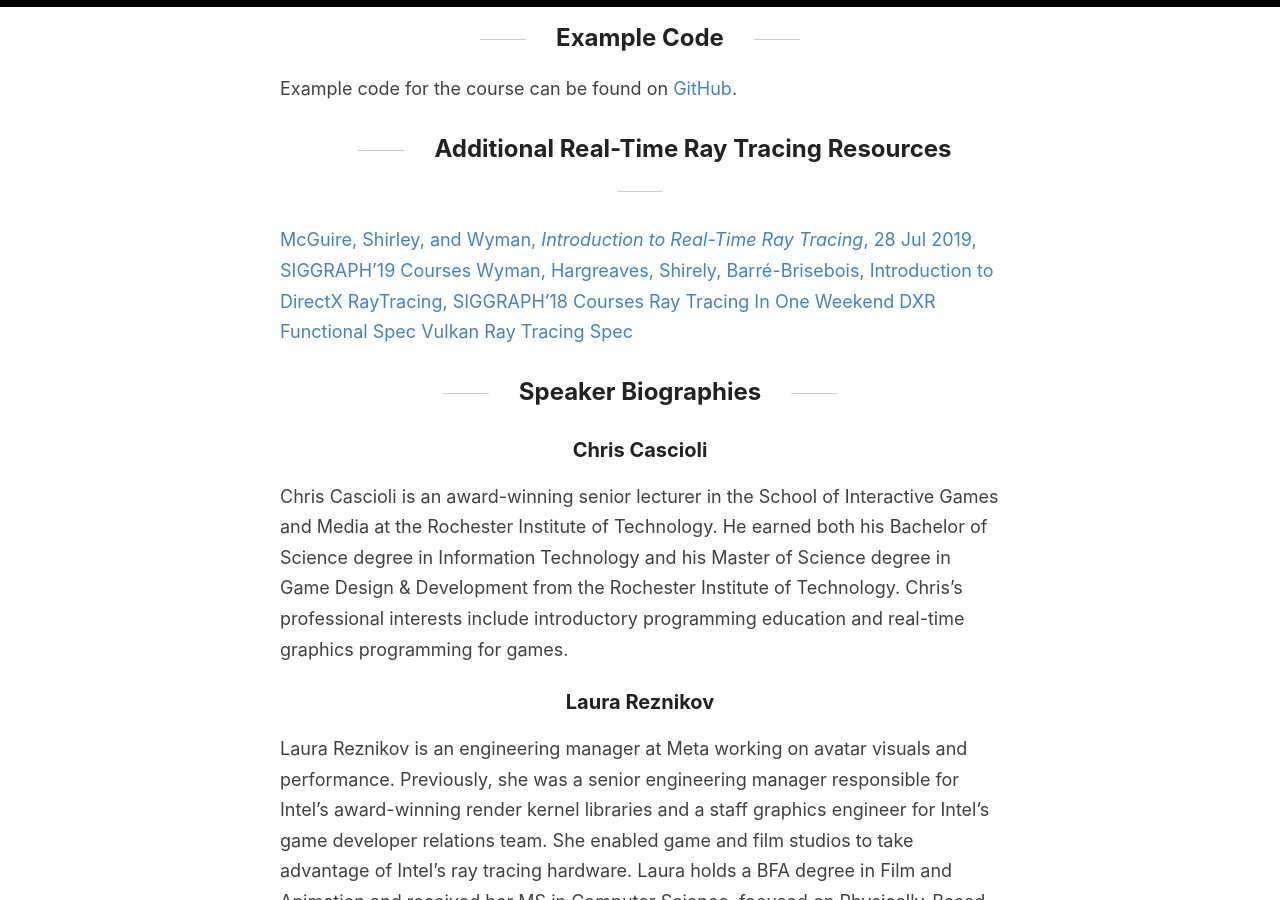
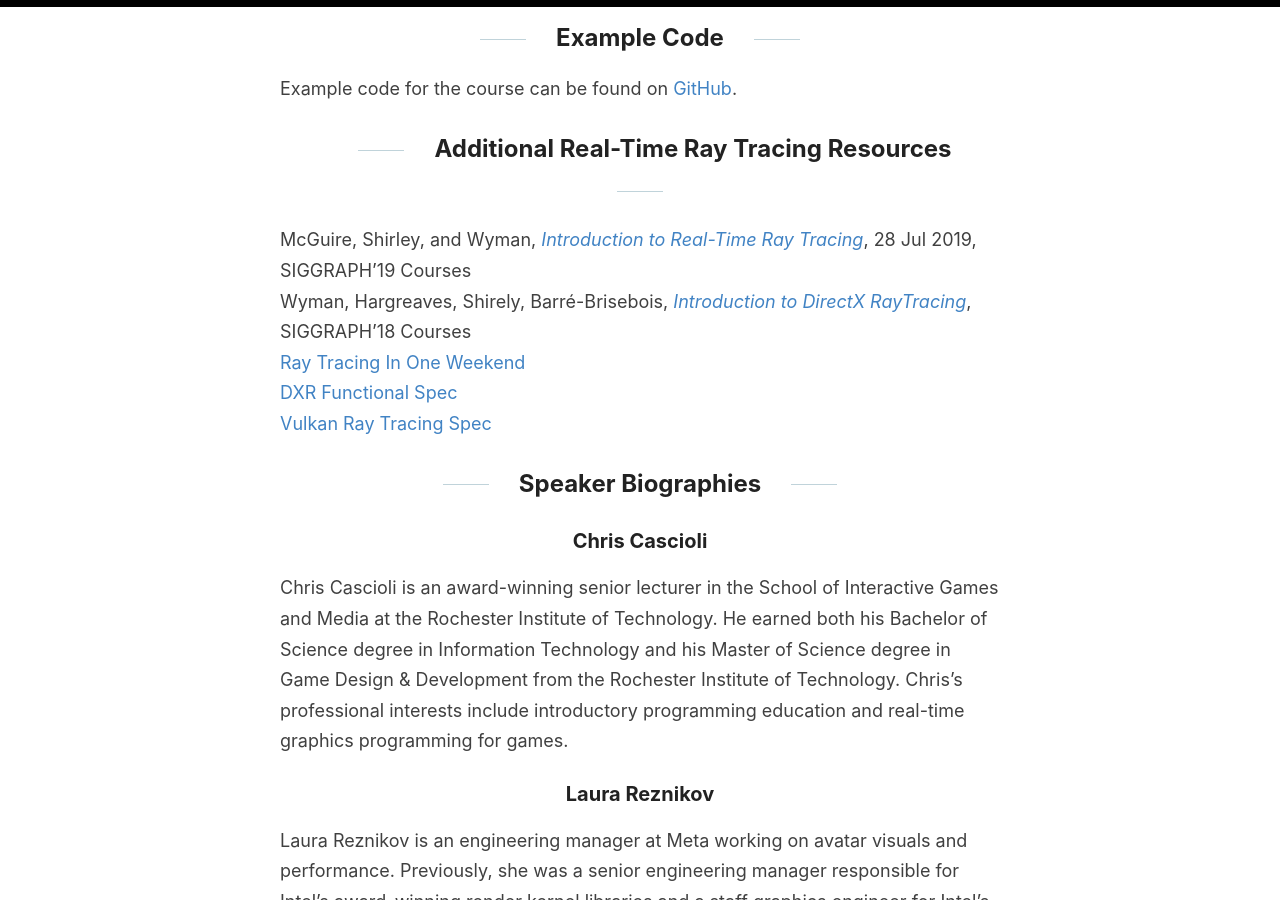
Before and after one commit to theanimatorreturns/BreadcrumbsIntroductionToRealTimeRayTracing, a Jekyll site: the page built from _posts/2024-07-27-intro-to-real-time-ray-tracing-course.md, in a window 1280 px wide and 900 px high, scrolled down 845 px. Built offline with Jekyll 4.4.1, drawn with Linux system fonts in a browser that asks for light colours.

```diff
--- a/_posts/2024-07-27-intro-to-real-time-ray-tracing-course.md
+++ b/_posts/2024-07-27-intro-to-real-time-ray-tracing-course.md
@@ -15,11 +15,11 @@ Coming soon!
 Example code for the course can be found on [GitHub](https://github.com/vixorien/IntroductionToRealTimeRayTracing).
 
 ## Additional Real-Time Ray Tracing Resources
-[McGuire, Shirley, and Wyman, _Introduction to Real-Time Ray Tracing_, 28 Jul 2019, SIGGRAPH'19 Courses](https://rtintro.realtimerendering.com/)
-[Wyman, Hargreaves, Shirely, Barré-Brisebois, Introduction to DirectX RayTracing, SIGGRAPH'18 Courses](https://intro-to-dxr.cwyman.org/)
-[Ray Tracing In One Weekend](https://raytracing.github.io/books/RayTracingInOneWeekend.html)
-[DXR Functional Spec](https://microsoft.github.io/DirectX-Specs/d3d/Raytracing.html)
-[Vulkan Ray Tracing Spec](https://docs.vulkan.org/spec/latest/chapters/raytracing.html)
+McGuire, Shirley, and Wyman, [_Introduction to Real-Time Ray Tracing_](https://rtintro.realtimerendering.com/), 28 Jul 2019, SIGGRAPH'19 Courses\
+ Wyman, Hargreaves, Shirely, Barré-Brisebois, [_Introduction to DirectX RayTracing_](https://intro-to-dxr.cwyman.org/), SIGGRAPH'18 Courses\
+ [Ray Tracing In One Weekend](https://raytracing.github.io/books/RayTracingInOneWeekend.html)\
+ [DXR Functional Spec](https://microsoft.github.io/DirectX-Specs/d3d/Raytracing.html)\
+ [Vulkan Ray Tracing Spec](https://docs.vulkan.org/spec/latest/chapters/raytracing.html)
 
 ## Speaker Biographies
 ### Chris Cascioli
```
